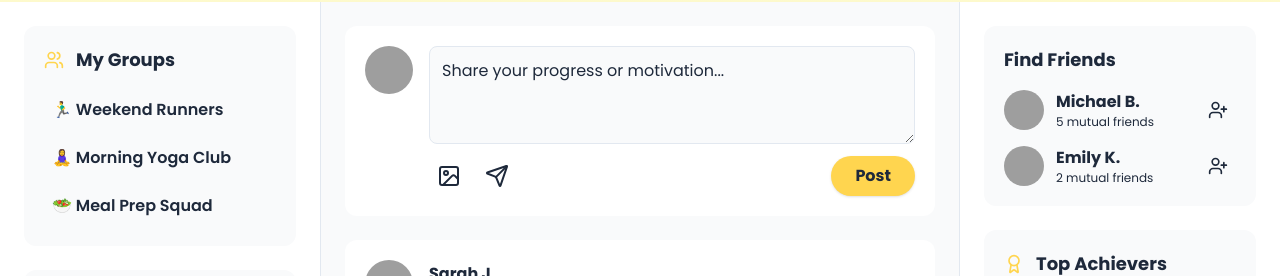
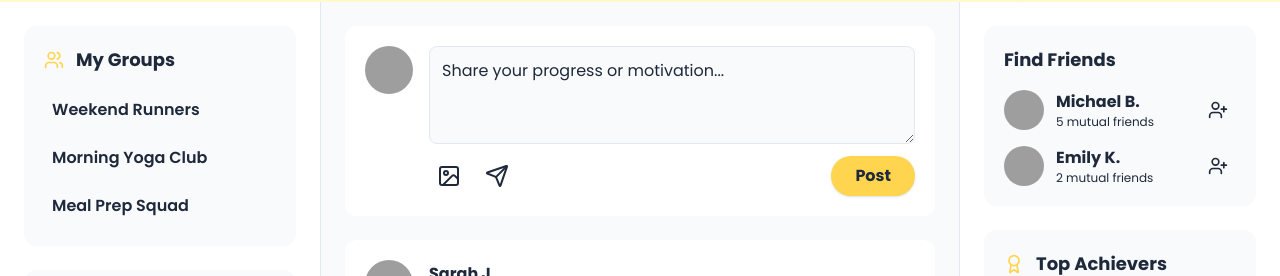
Before and after one commit to Jiiiisx/Fitney-2, a Next.js app: page /community in a window 1280 px wide. Shown: the part 134-410 px from the top of the page. Built offline with nearby package versions, Linux system fonts and the light colour scheme; grey boxes are pictures that could not be loaded.

Commit message:
remove icon

```diff
--- a/app/(app)/community/components/LeftSidebar.tsx
+++ b/app/(app)/community/components/LeftSidebar.tsx
@@ -11,13 +11,13 @@ const LeftSidebar = () => {
         </h3>
         <ul className="space-y-2">
           <li className="font-semibold text-secondary-foreground hover:text-primary hover:bg-primary/10 p-2 rounded-md cursor-pointer transition-colors">
-            🏃‍♂️ Weekend Runners
+            Weekend Runners
           </li>
           <li className="font-semibold text-secondary-foreground hover:text-primary hover:bg-primary/10 p-2 rounded-md cursor-pointer transition-colors">
-            🧘‍♀️ Morning Yoga Club
+            Morning Yoga Club
           </li>
           <li className="font-semibold text-secondary-foreground hover:text-primary hover:bg-primary/10 p-2 rounded-md cursor-pointer transition-colors">
-            🥗 Meal Prep Squad
+            Meal Prep Squad
           </li>
         </ul>
       </div>
--- a/app/(app)/components/History/YourBests.tsx
+++ b/app/(app)/components/History/YourBests.tsx
@@ -3,9 +3,9 @@
 import { Trophy } from "lucide-react";
 
 const personalBests = [
-  { emoji: "🏋️", text: "Best Bench Press", value: "80kg (Oct 25)" },
-  { emoji: "🏃", text: "Fastest 5K", value: "25:30 (Oct 24)" },
-  { emoji: "🔥", text: "Longest Workout", value: "70 min (Oct 19)" },
+  { text: "Best Bench Press", value: "80kg (Oct 25)" },
+  { text: "Fastest 5K", value: "25:30 (Oct 24)" },
+  { text: "Longest Workout", value: "70 min (Oct 19)" },
 ];
 
 export default function YourBests() {
--- a/app/(app)/goals/components/GoalTimeline.tsx
+++ b/app/(app)/goals/components/GoalTimeline.tsx
@@ -43,7 +43,7 @@ export default function GoalTimeline() {
         <p className="font-semibold text-center text-xl mb-2">
           You’ve hit your weekly goal <span className="text-green-500">{completedWeeks} weeks</span> in a row!
         </p>
-        <p className="text-center text-muted-foreground mb-8">Keep the flame alive! 🔥</p>
+        <p className="text-center text-muted-foreground mb-8">Keep the flame alive!</p>
 
         <div className="flex items-center justify-between relative">
           {/* Timeline line */}
--- a/app/(marketing)/page.tsx
+++ b/app/(marketing)/page.tsx
@@ -32,7 +32,7 @@ export default function Home() {
               </p>
               <div className="mt-8 flex gap-4">
                 <button className="bg-yellow-400 text-gray-900 font-bold px-8 py-3 rounded-full hover:bg-yellow-500 transition-colors shadow-lg">
-                  Get Started &rarr;
+                  Get Started
                 </button>
                 <button className="bg-transparent text-gray-700 font-semibold px-8 py-3 rounded-full border border-gray-300 hover:bg-gray-100 transition-colors">
                   Explore Features
```
